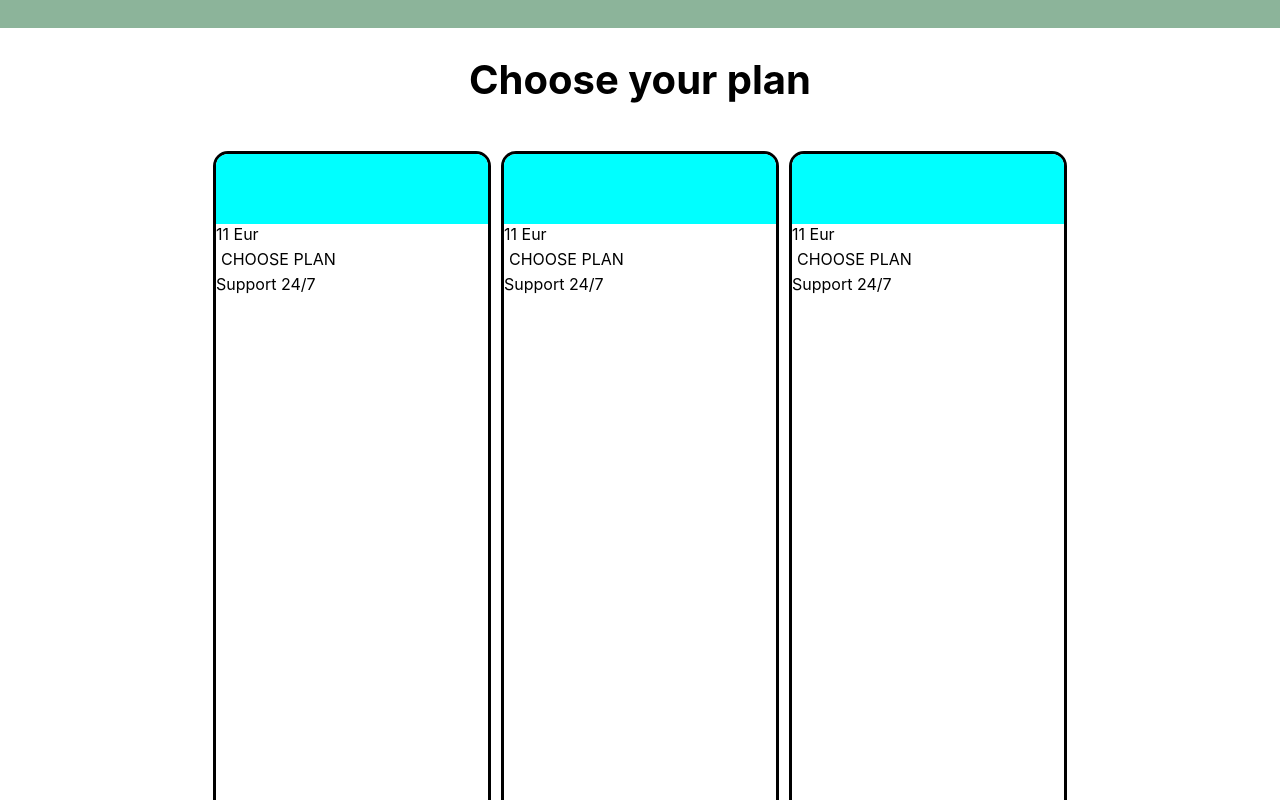
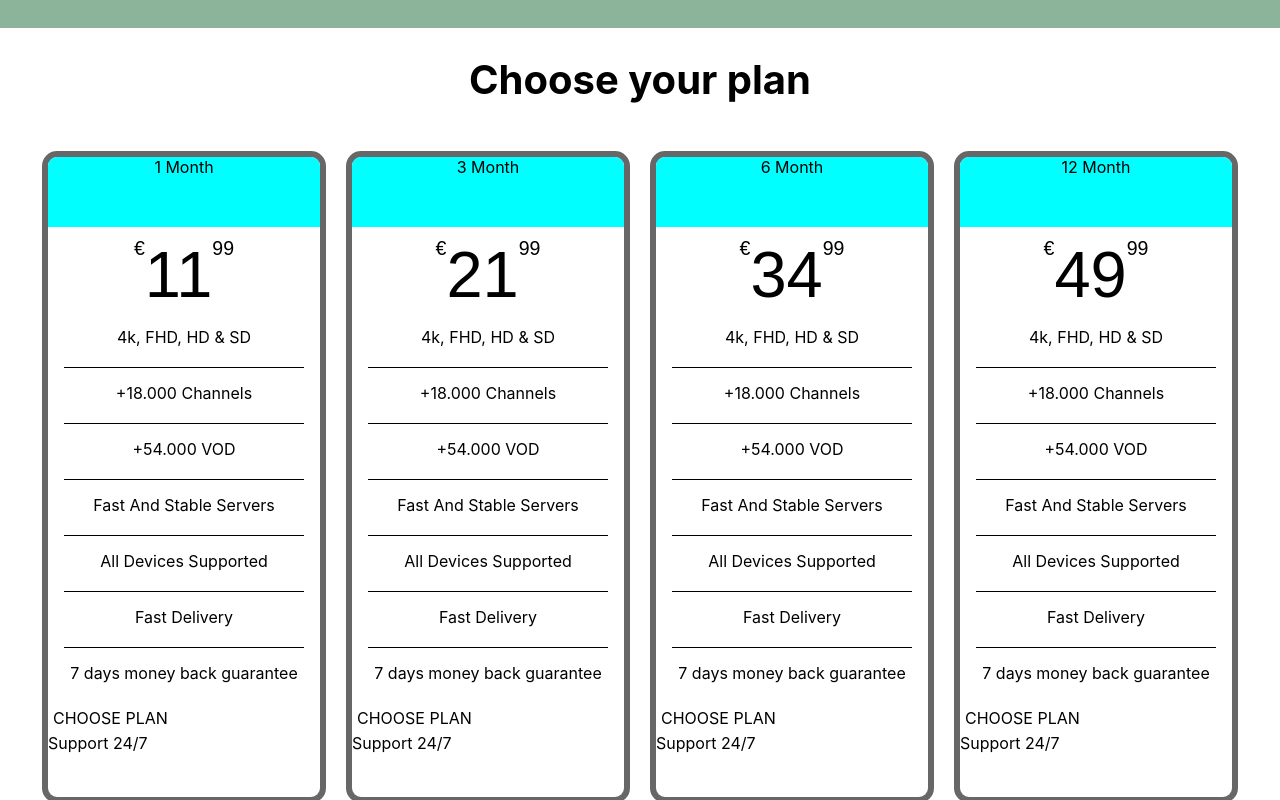
Before and after one commit to AhmedKhemici/iptv, a React (Create React App) app: page / in a window 1280 px wide. Shown: the part 1900-2700 px from the top of the page. Built offline with nearby package versions, Linux system fonts and the light colour scheme.

Commit message:
50% done

```diff
--- a/src/components/Pricing/PriceTable.js
+++ b/src/components/Pricing/PriceTable.js
@@ -5,23 +5,32 @@ import Container from '../UI/Container';
 const PriceTable = () => {
   const PriceTable = [
     {
-
-
+      date: "1 Month",
+      price: "11",
     },
     {
-
+      date: "3 Month",
+      price: "21",
     },
     {
-
+      date: "6 Month",
+      price: "34",
+    },
+    {
+      date: "12 Month",
+      price: "49",
     }
   ];
   return (
     <>
       <h1 className={classes.header}>Choose your plan</h1>
       <Container className={classes['price-table']}>
-        <Pricing />
-        <Pricing />
-        <Pricing />
+        {PriceTable.map((pricing)=>{
+          return  <Pricing
+                    date={pricing.date}
+                    price={pricing.price}
+                  />
+        })}
       </Container>
     </>
   );
--- a/src/components/Pricing/PriceTable.module.css
+++ b/src/components/Pricing/PriceTable.module.css
@@ -4,5 +4,5 @@
 }
 
 .price-table{
-    gap: 10px;
+    gap: 20px;
 }
--- a/src/components/Pricing/Pricing.js
+++ b/src/components/Pricing/Pricing.js
@@ -2,18 +2,28 @@ import Card from '../UI/Card';
 import Button from '../UI/Button';
 import classes from './Pricing.module.css';
 
-const Pricing = () => {
+const Pricing = ( props) => {
+  const icon = `${process.env.PUBLIC_URL}/icon/`
   return (
     <Card className={classes.pricing}>
       <div className={classes.date}>
-
+        {props.date}
       </div>
       <div className={classes.price}>
-            11 Eur
+        <div>€</div>
+        {props.price}
+        <div>99</div>
       </div>
       <div className={classes.options}>
+        <div className={classes.option}><img src='' /><span>4k, FHD, HD & SD</span></div>
+        <div className={classes.option}><img src='' /><span>+18.000 Channels</span></div>
+        <div className={classes.option}><img src='' /><span>+54.000 VOD</span></div>
+        <div className={classes.option}><img src='' /><span>Fast And Stable Servers</span></div>
+        <div className={classes.option}><img src='' /><span>All Devices Supported</span></div>
+        <div className={classes.option}><img src='' /><span>Fast Delivery</span></div>
+        <div className={classes.option}><img src='' /><span>7 days money back guarantee</span></div>
+      </div>
 
-        </div>
       <Button className={classes.Button}>CHOOSE PLAN</Button>
       <span>Support 24/7</span>
     </Card>
--- a/src/components/Pricing/Pricing.module.css
+++ b/src/components/Pricing/Pricing.module.css
@@ -1,13 +1,13 @@
 .pricing{
     margin: 20px 0;
-    height: 50rem;
+    height: 40rem;
     width: 17rem;
     background-color: white;
-    border: 3px solid black;
+    border: 6px solid rgba(0, 0, 0, 0.595);
 }
 
 .date{
-    border-radius: 12px;
+    border-radius: 9px;
     border-bottom-left-radius: 0;
     border-bottom-right-radius: 0;
     border-color: black;
@@ -17,11 +17,32 @@
 }
 
 .price{
+    display: flex;
+    flex-wrap: wrap;
+    font-family: 'Poppins', sans-serif;
+    font-size: 65px;
+    justify-content: center;
+    margin-top: 10px;
+}
 
+.price>div{
+    font-size: 19.5px;
 }
 
 .options{
+    justify-content: center;
+}
 
+.option{
+    text-align: center;
+    width: 240px;
+    height: 40px;
+    margin: 15px auto 0 auto;
+    border-bottom: 1px solid black;
+}
+
+.option:nth-child(7){
+    border-bottom: 0;
 }
 
 .Button{
```
Lines whose indentation alone changed are shown as unchanged.
